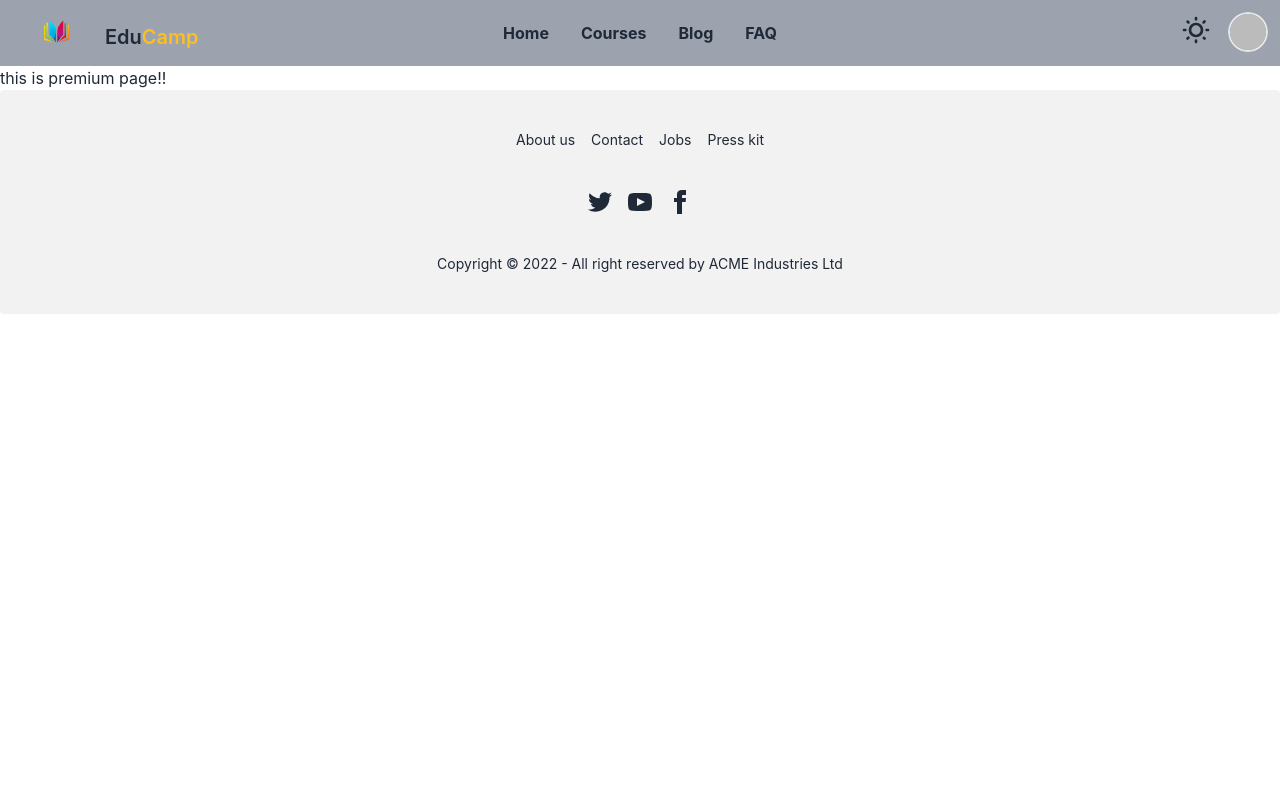
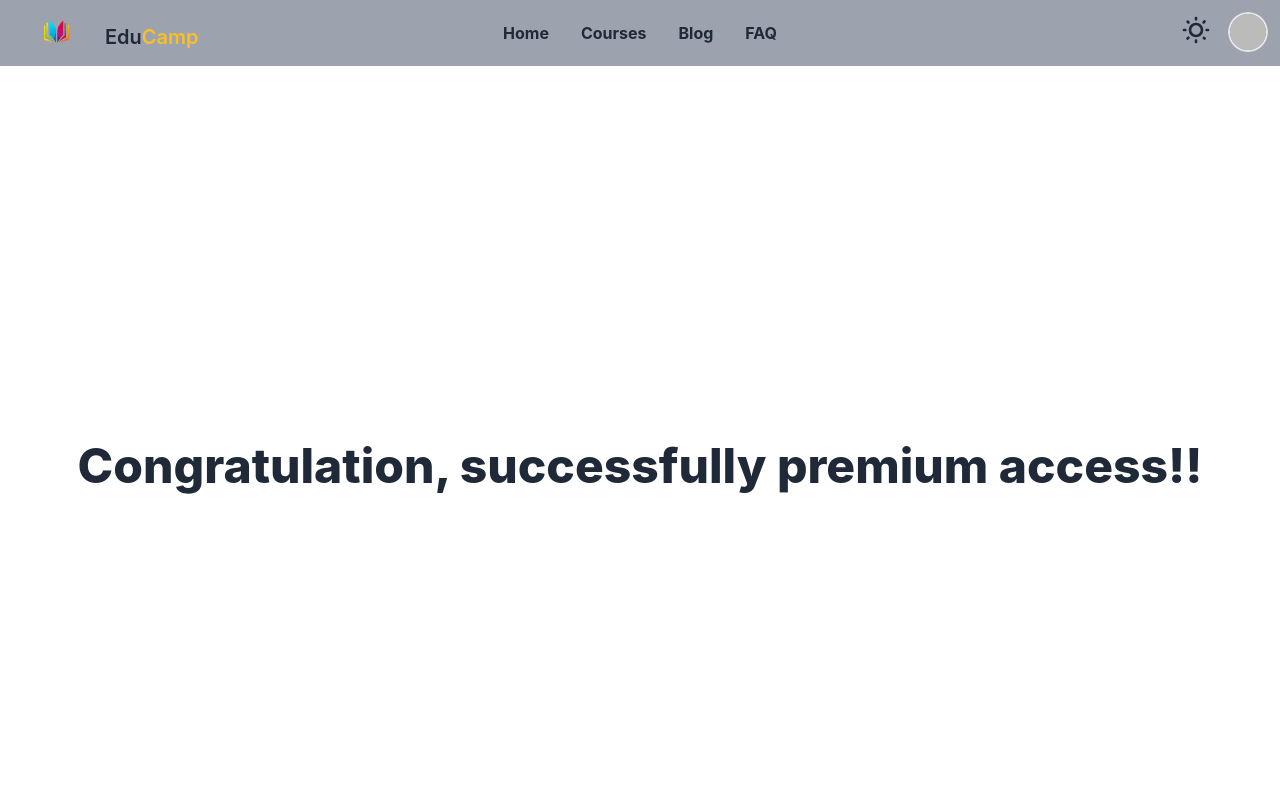
Before and after one commit to mizanor21/learning_platform-Educational_web, a React (Create React App) app: page /premium in a window 1280 px wide. Shown: the top 800 px of the page. Built offline with nearby package versions, Linux system fonts and the light colour scheme; no server answers; sample sign-in values are in the browser's storage.

Commit message:
premium page added

```diff
--- a/src/components/PremiumPage/PremiumPage.js
+++ b/src/components/PremiumPage/PremiumPage.js
@@ -2,8 +2,8 @@ import React from 'react';
 
 const PremiumPage = () => {
     return (
-        <div>
-            this is premium page!!
+        <div className='flex justify-center items-center min-h-screen'>
+            <h1 className='font-extrabold text-5xl'>Congratulation, successfully premium access!!</h1>
         </div>
     );
 };
```
Also changed, not shown: 1 other file (tests, documents, lock files or other folders).
